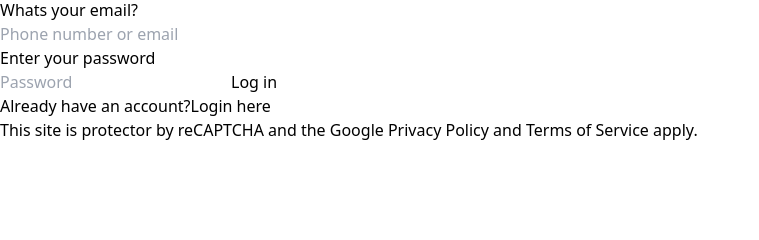
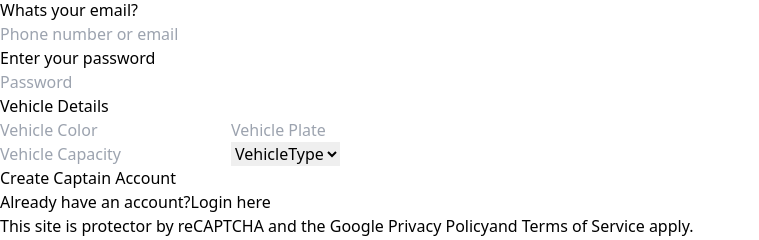
Before and after one commit to Arojit45/FLY-RIDE, a React (Vite) app in the folder FRONTEND/: page /CapatainSignUp in a window 1280 px wide. Shown: the part 350-590 px from the top of the page, without its empty margins (0-759 px from the left). Built offline with nearby package versions, Linux system fonts and the light colour scheme.

Commit message:
userconnection complete

```diff
--- a/FRONTEND/src/App.jsx
+++ b/FRONTEND/src/App.jsx
@@ -7,6 +7,8 @@ import UserSignup from "./Pages/UserSignup";
 import CaptainSignup from "./Pages/CaptainSignup";
 import CaptainLogin from "./Pages/CaptainLogin";
 import UserProtectedWrapper from "./Pages/UserProtectedWrapper";
+import UserLogout from "./Pages/UserLogout";
+import Captainhome from "./Pages/Captainhome";
 
 const App = () => {
   return (
@@ -20,11 +22,20 @@ const App = () => {
             </UserProtectedWrapper>
           }
         />
+        <Route
+          path="/userlogout"
+          element={
+            <UserProtectedWrapper>
+              <UserLogout />
+            </UserProtectedWrapper>
+          }
+        />
         <Route path="/Start" element={<Start />} />
         <Route path="/UserLogin" element={<UserLogin />} />
         <Route path="/UserSignup" element={<UserSignup />} />
         <Route path="/CapatainLogin" element={<CaptainLogin />} />
         <Route path="/CapatainSignUp" element={<CaptainSignup />} />
+        <Route path="/Captainhome" element={<Captainhome/>}/>
       </Routes>
     </div>
   );
--- a/FRONTEND/src/Pages/CaptainSignup.jsx
+++ b/FRONTEND/src/Pages/CaptainSignup.jsx
@@ -1,27 +1,60 @@
 import React, { useState } from "react";
 import { Link } from "react-router-dom";
+import CaptainContext, { CaptainDataContext } from "../context/Captaincontext";
+import axios from "axios";
+import { useNavigate } from "react-router-dom";
 
 const CaptainSignup = () => {
+  const navigate = useNavigate();
+
   const [email, setEmail] = useState("");
   const [password, setPassword] = useState("");
   const [firstname, setFirstname] = useState("");
   const [lastname, setLastname] = useState("");
-  const [userdata, setUserdata] = useState({});
-  const submitHandler = (e) => {
+
+  const [vehicleColor, setVehicleColor] = useState("");
+  const [vehicleplate, setVehiclePlate] = useState("");
+  const [vehiclecapacity, setVehicleCapacity] = useState("");
+  const [vehicalvehicleType, setVehicalVehicleType] = useState("");
+
+  const { captain, setCaptain } = React.useContext(CaptainDataContext);
+  const submitHandler = async (e) => {
     e.preventDefault();
-    setUserdata({
-      fullname:{
+    const CaptainData = {
+      fullname: {
         firstname: firstname,
         lastname: lastname,
       },
       email: email,
       password: password,
-    });
-    console.log(userdata);
+      Vehicle: {
+        color: vehicleColor,
+        plate: vehicleplate,
+        capacity: vehiclecapacity,
+        vehicleType: vehicalvehicleType,
+      },
+    };
+    const response = await axios.post(
+      `${import.meta.env.VITE_BASE_URL}/captains/register`,
+      CaptainData
+    );
+
+    if(response.status==200){
+      const data =response.data
+      setCaptain(data.captain)
+      localStorage.setItem('token',data.token)
+      navigate('/Captainhome')
+    }
+
+
     setEmail("");
     setPassword("");
     setFirstname("");
     setLastname("");
+    setVehicleColor("");
+    setVehicleCapacity("");
+    setVehiclePlate("");
+    setVehicalVehicleType("");
   };
 
   return (
@@ -80,8 +113,50 @@ const CaptainSignup = () => {
             type="password"
             placeholder="Password"
           />
+          <h3 className="text-lg font-medium mb-2">Vehicle Details</h3>
+          <div className="flex flex-col gap-4 mb-5">
+            <div className="flex gap-2">
+              <input
+                required
+                value={vehicleColor}
+                onChange={(e) => setVehicleColor(e.target.value)}
+                className="bg-[#eeeeee] rounded w-1/2 px-4 py-2 border text-lg placeholder:text-base"
+                type="text"
+                placeholder="Vehicle Color"
+              />
+              <input
+                required
+                value={vehicleplate}
+                onChange={(e) => setVehiclePlate(e.target.value)}
+                className="bg-[#eeeeee] w-1/2 rounded px-4 py-2 border text-lg placeholder:text-base"
+                type="text"
+                placeholder="Vehicle Plate"
+              />
+            </div>
+            <div className="flex gap-2">
+              <input
+                required
+                value={vehiclecapacity}
+                onChange={(e) => setVehicleCapacity(e.target.value)}
+                className="bg-[#eeeeee] rounded px-4 w-1/2 py-2 border text-lg placeholder:text-base"
+                type="number"
+                placeholder="Vehicle Capacity"
+              />
+              <select
+                required
+                value={vehicalvehicleType}
+                onChange={(e) => setVehicalVehicleType(e.target.value)}
+                className="bg-[#eeeeee] rounded px-4 w-1/2 py-2 border text-lg placeholder:text-base"
+              >
+                <option value="">VehicleType</option>
+                <option value="Car">Car</option>
+                <option value="Auto">Auto</option>
+                <option value="Bike">Bike</option>
+              </select>
+            </div>
+          </div>
           <button className="bg-[#111] text-white font-semibold rounded mb-2 px-4 py-2  w-full text-lg placeholder:text-base">
-            Log in
+            Create Captain Account
           </button>
         </form>
         <p className="text-center">
@@ -94,7 +169,8 @@ const CaptainSignup = () => {
       <div>
         <p className="text-[12px] leading-tight">
           This site is protector by reCAPTCHA and the{" "}
-          <span className="text-blue-500 underline">Google Privacy Policy</span>{" "}
+          <span className="text-blue-500 underline">Google Privacy Policy</span>
+          {""}
           and{" "}
           <span className="text-blue-500 underline">
             Terms of Service apply
--- /dev/null
+++ b/FRONTEND/src/Pages/Captainhome.jsx
@@ -0,0 +1,9 @@
+import React from 'react'
+
+const Captainhome = () => {
+  return (
+    <div>Captainhome</div>
+  )
+}
+
+export default Captainhome
--- /dev/null
+++ b/FRONTEND/src/Pages/UserLogout.jsx
@@ -0,0 +1,23 @@
+import React from 'react'
+import axios from 'axios'
+import {useNavigate} from 'react-router-dom'
+const UserLogout = () => {
+    const token = localStorage.getItem('token')
+    const naviagate = useNavigate()
+
+    axios.get(`${import.meta.env.VITE_API_URL}/users/logout`,{
+        header:{
+            Authorization:`Bearer ${token}`
+        }
+    }).then((response)=>{
+       if(response.status ===200){
+        localStorage.removeItem('token')
+        naviagate("/UserLogin");
+       }
+    })
+  return (
+    <div>UserLogout</div>
+  )
+}
+
+export default UserLogout
--- a/FRONTEND/src/Pages/UserProtectedWrapper.jsx
+++ b/FRONTEND/src/Pages/UserProtectedWrapper.jsx
@@ -1,4 +1,4 @@
-import React, { useContext } from "react";
+import React, { useContext,useEffect } from "react";
 import { UserDataContext } from "../context/Usercontext";
 import { useNavigate } from "react-router-dom";
 
@@ -6,9 +6,11 @@ const UserProtectedWrapper = ({children}) => {
   const token = localStorage.getItem('token');
   const navigate = useNavigate();
 
-  if (!token) {
-    navigate("/UserLogin");
-  }
+  useEffect(()=>{
+    if (!token) {
+      navigate("/UserLogin");
+    }
+  },[token])
 
   return <>
   {children}
--- a/FRONTEND/src/Pages/UserSignup.jsx
+++ b/FRONTEND/src/Pages/UserSignup.jsx
@@ -23,7 +23,7 @@ const UserSignup = () => {
       password: password,
     };
     const response = await axios.post(
-      `${import.meta.env.VITE_BASE_URL}/users//register`,
+      `${import.meta.env.VITE_BASE_URL}/users/register`,
       newUser
     );
     if (response.status === 201) {
--- /dev/null
+++ b/FRONTEND/src/context/Captaincontext.jsx
@@ -0,0 +1,31 @@
+import React, { createContext, useState } from "react";
+
+export const CaptainDataContext = createContext();
+
+const CaptainContext = ({ children }) => {
+  const [captain, setCaptain] = useState(null);
+  const [isLoading, setIsLoading] = useState(false);
+  const [error, setError] = useState(null);
+
+  const updateCaptain = (captainData) => {
+    setCaptain(captainData);
+  };
+
+  const value = {
+    captain,
+    setCaptain,
+    isLoading,
+    setIsLoading,
+    error,
+    setError,
+    updateCaptain,
+  };
+
+  return (
+    <CaptainDataContext.Provider value={value}>
+      {children}
+    </CaptainDataContext.Provider>
+  );
+};
+
+export default CaptainContext;
--- a/FRONTEND/src/main.jsx
+++ b/FRONTEND/src/main.jsx
@@ -1,16 +1,19 @@
-import { StrictMode } from 'react'
-import { createRoot } from 'react-dom/client'
-import './index.css'
-import App from './App.jsx'
-import {BrowserRouter} from 'react-router-dom'
-import Usercontext from './context/Usercontext.jsx'
+import { StrictMode } from "react";
+import { createRoot } from "react-dom/client";
+import "./index.css";
+import App from "./App.jsx";
+import { BrowserRouter } from "react-router-dom";
+import Usercontext from "./context/Usercontext.jsx";
+import CaptainContext from "./context/Captaincontext.jsx";
 
 createRoot(document.getElementById("root")).render(
   <StrictMode>
-    <Usercontext>
-      <BrowserRouter>
-        <App />
-      </BrowserRouter>
-    </Usercontext>
+    <CaptainContext>
+      <Usercontext>
+        <BrowserRouter>
+          <App />
+        </BrowserRouter>
+      </Usercontext>
+    </CaptainContext>
   </StrictMode>
 );
```
